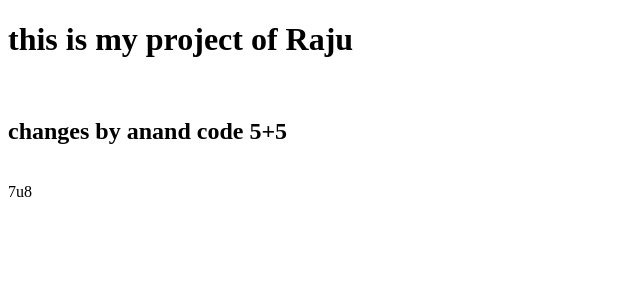
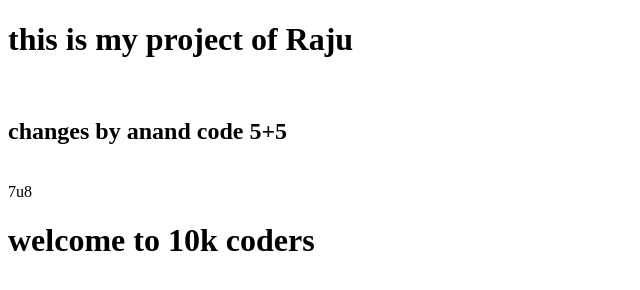
Before and after one commit to raju-thaili/deployment-project, a plain HTML site: page index.html in a window 1280 px wide. Shown: the whole page, without its empty margins (0-640 px from the left). Drawn offline with Linux system fonts and the light colour scheme.

Commit message:
welcome note

```diff
--- a/index.html
+++ b/index.html
@@ -12,6 +12,7 @@
     <h2>changes by anand code 5+5</h2>
     <br>
     7u8
+    <h1>welcome to 10k coders</h1>
 
 </body>
 </html>
```
